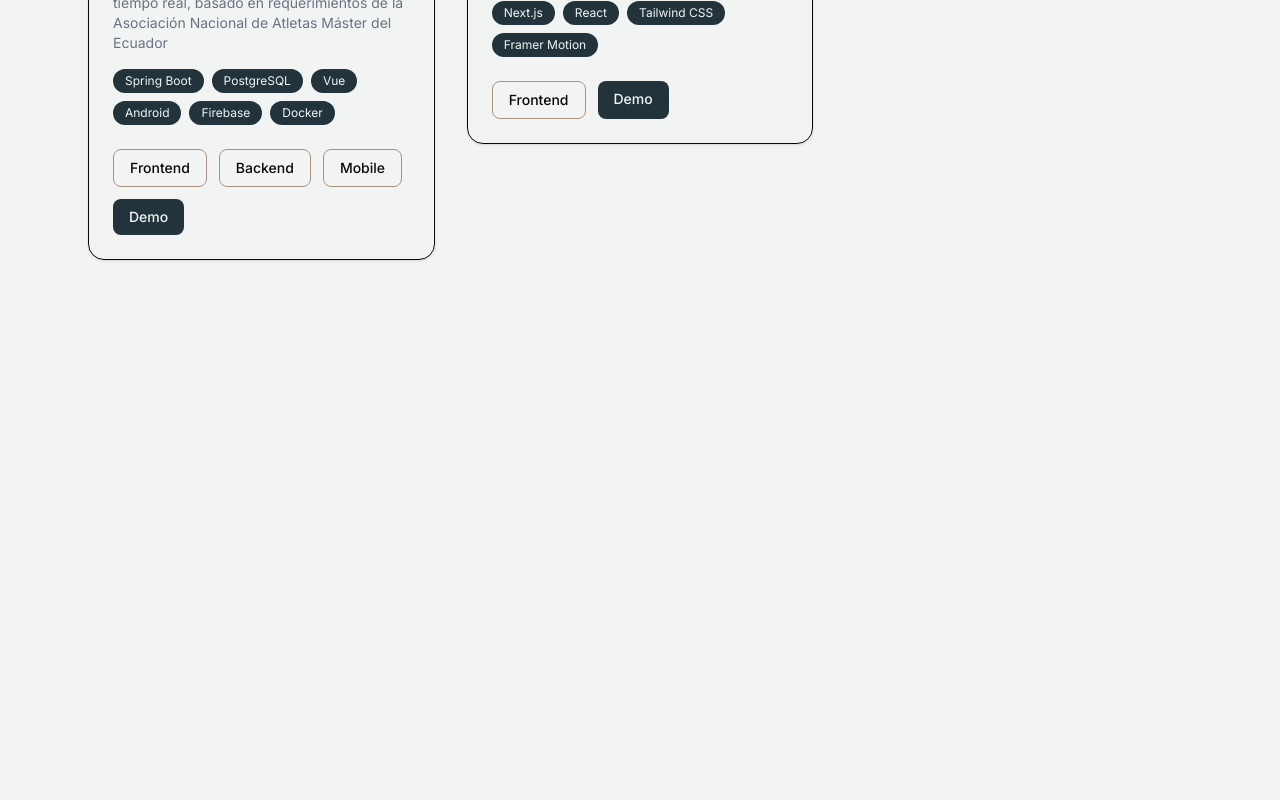
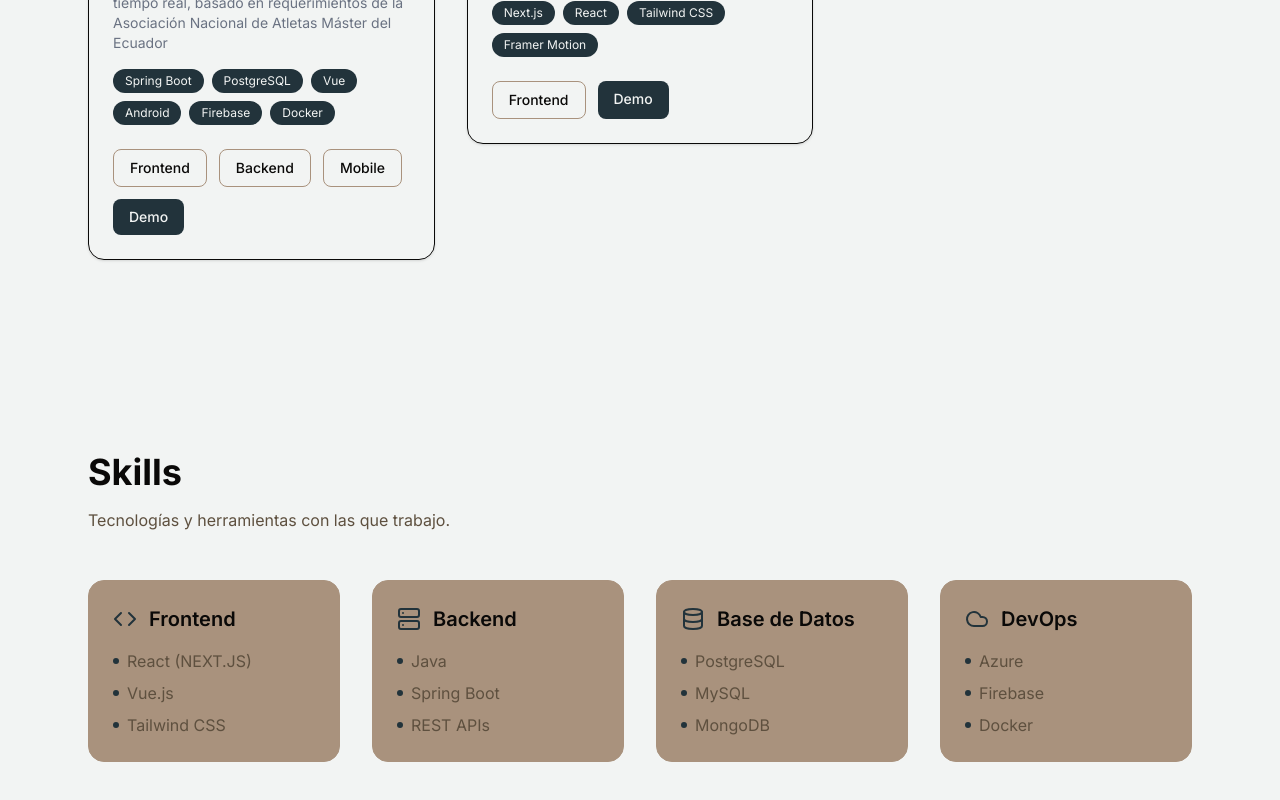
Before and after one commit to itsmikenakanodev/portafolio-mg, a Next.js app: page / in a window 1280 px wide. Shown: the part 1171-1971 px from the top of the page. Before the commit the page ends 1527 px from the top, so only its background shows below. Built offline with nearby package versions, Linux system fonts and the light colour scheme.

Commit message:
feat: agregar sección de skills con cards reutilizables, animaciones e íconos

```diff
--- a/package.json
+++ b/package.json
@@ -9,7 +9,8 @@
     "lint": "eslint"
   },
   "dependencies": {
-    "framer-motion": "^12.26.1",
+    "framer-motion": "^12.27.1",
+    "lucide-react": "^0.562.0",
     "next": "16.1.1",
     "react": "19.2.3",
     "react-dom": "19.2.3"
--- a/src/app/page.tsx
+++ b/src/app/page.tsx
@@ -1,6 +1,7 @@
 import Navbar from "@/components/Navbar";
 import Hero from "@/components/Hero";
 import Projects from "@/components/Projects";
+import Skills from "@/components/Skills";
 
 export default function Home() {
   return (
@@ -9,6 +10,7 @@ export default function Home() {
       <main className="bg-background text-foreground">
         <Hero />
         <Projects/>
+        <Skills></Skills>
       </main>
 
     </>
--- /dev/null
+++ b/src/components/SkillCard.tsx
@@ -0,0 +1,51 @@
+"use client";
+
+import { ReactElement } from "react";
+import { motion } from "framer-motion";
+import {
+    Code,
+    Server,
+    Database,
+    Cloud,
+} from "lucide-react";
+
+type SkillCardProps = {
+    title: string;
+    skills: string[];
+};
+
+const iconsMap: Record<string, ReactElement> = {
+    "Frontend": <Code className="w-6 h-6 text-primary" />,
+    "Backend": <Server className="w-6 h-6 text-primary" />,
+    "Base de Datos": <Database className="w-6 h-6 text-primary" />,
+    "DevOps": <Cloud className="w-6 h-6 text-primary" />,
+};
+
+export default function SkillCard({ title, skills }: SkillCardProps) {
+    return (
+        <motion.div
+            initial={{ opacity: 0, y: 24 }}
+            whileInView={{ opacity: 1, y: 0 }}
+            viewport={{ once: true }}
+            transition={{ duration: 0.5, ease: "easeOut" }}
+            whileHover={{ y: -6 }}
+            className="bg-card border border-border rounded-2xl p-6 space-y-4"
+        >
+            <div className="flex items-center gap-3">
+                {iconsMap[title]}
+                <h3 className="text-xl font-semibold">
+                    {title}
+                </h3>
+            </div>
+
+            <ul className="space-y-2 text-secondary-text">
+                {skills.map((skill) => (
+                    <li key={skill} className="flex items-center gap-2">
+                        <span className="w-1.5 h-1.5 rounded-full bg-primary" />
+                        {skill}
+                    </li>
+                ))}
+            </ul>
+        </motion.div>
+    );
+}
--- /dev/null
+++ b/src/components/Skills.tsx
@@ -0,0 +1,48 @@
+"use client";
+
+import SkillCard from "./SkillCard";
+import { skills } from "@/data/skills";
+import { motion } from "framer-motion";
+
+const containerVariants = {
+    hidden: {},
+    visible: {
+        transition: {
+            staggerChildren: 0.15,
+        },
+    },
+};
+
+export default function Skills() {
+    return (
+        <section id="skills" className="py-24">
+            <div className="max-w-6xl mx-auto px-6">
+
+                <div className="max-w-2xl mb-12">
+                    <h2 className="text-3xl md:text-4xl font-bold">
+                        Skills
+                    </h2>
+                    <p className="mt-4 text-secondary-text">
+                        Tecnologías y herramientas con las que trabajo.
+                    </p>
+                </div>
+
+                <motion.div
+                    variants={containerVariants}
+                    initial="hidden"
+                    whileInView="visible"
+                    viewport={{ once: true }}
+                    className="grid gap-8 sm:grid-cols-2 lg:grid-cols-4"
+                >
+                    {skills.map((category) => (
+                        <SkillCard
+                            key={category.title}
+                            title={category.title}
+                            skills={category.skills}
+                        />
+                    ))}
+                </motion.div>
+            </div>
+        </section>
+    );
+}
--- /dev/null
+++ b/src/data/skills.ts
@@ -0,0 +1,18 @@
+export const skills = [
+    {
+      title: "Frontend",
+      skills: ["React (NEXT.JS)" , "Vue.js", "Tailwind CSS"],
+    },
+    {
+      title: "Backend",
+      skills: ["Java", "Spring Boot", "REST APIs"],
+    },
+    {
+      title: "Base de Datos",
+      skills: ["PostgreSQL", "MySQL", "MongoDB"],
+    },
+    {
+      title: "DevOps",
+      skills: ["Azure", "Firebase", "Docker"],
+    },
+  ];
```
Also changed, not shown: 1 other file (tests, documents, lock files or other folders).
